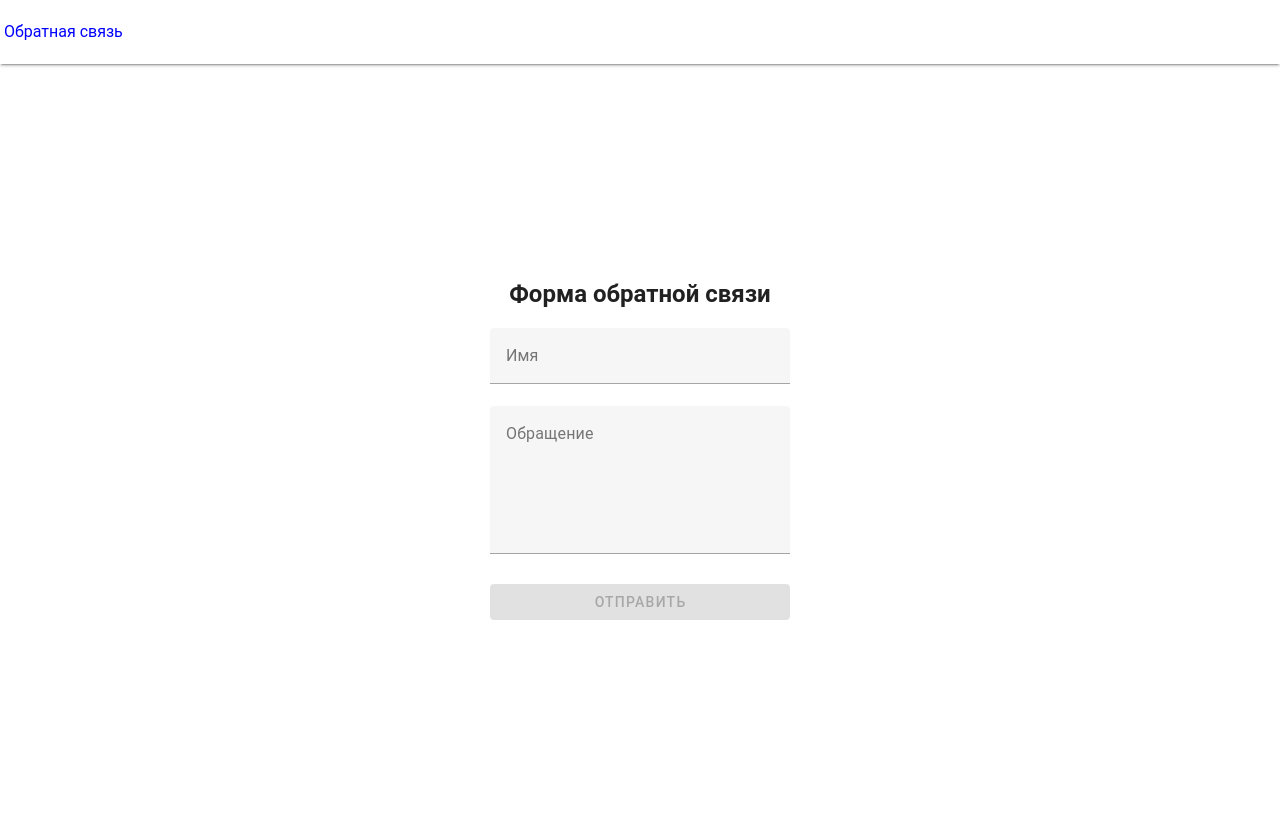
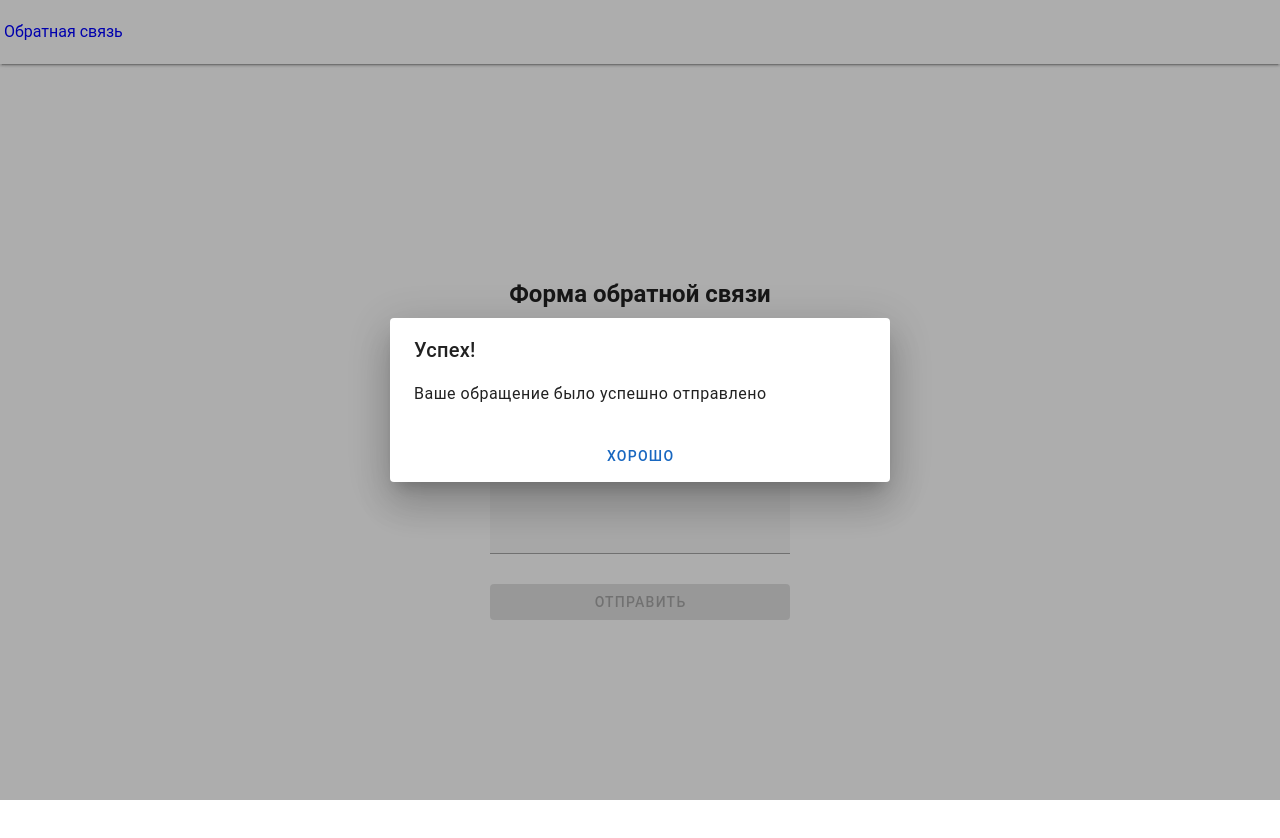
Before and after one commit to IvanKornev/envybox-testovoe, a Vue app in the folder front/: page /#/ in a window 1280 px wide. Shown: the top 838 px of the page. After the commit the page ends 800 px from the top, so only its background shows below. Built offline with nearby package versions, Linux system fonts and the light colour scheme.

Commit message:
feat: заверстал фича-диалог

```diff
--- /dev/null
+++ b/front/src/features/show-success-dialog/index.js
@@ -0,0 +1,5 @@
+import SuccessDialog from './ui/Dialog';
+
+export {
+  SuccessDialog,
+};
--- /dev/null
+++ b/front/src/features/show-success-dialog/ui/Dialog.vue
@@ -0,0 +1,29 @@
+<template>
+  <VDialog :model-value="isOpen" width="500">
+    <template #default>
+      <VCard title="Успех!">
+        <VCardText>
+          Ваше обращение было успешно отправлено
+        </VCardText>
+        <VCardActions>
+          <VBtn
+            color="primary"
+            text="Хорошо"
+            block
+          />
+        </VCardActions>
+      </VCard>
+    </template>
+  </VDialog>
+</template>
+
+<script>
+export default {
+  props: {
+    isOpen: {
+      type: Boolean,
+      default: true,
+    },
+  },
+};
+</script>
--- a/front/src/widgets/feedback/ui/Form.vue
+++ b/front/src/widgets/feedback/ui/Form.vue
@@ -7,6 +7,7 @@
       fast-fail
       @submit.prevent="submitForm"
     >
+      <SuccessDialog />
       <VTextField
         label="Имя"
         v-model="state.name"
@@ -32,7 +33,11 @@
 
 <script>
 import useForm from '@/widgets/feedback/model/useForm';
+import { SuccessDialog } from '@/features/show-success-dialog';
 export default {
+  components: {
+    SuccessDialog,
+  },
   data() {
     return {
       isLoading: false,
```
